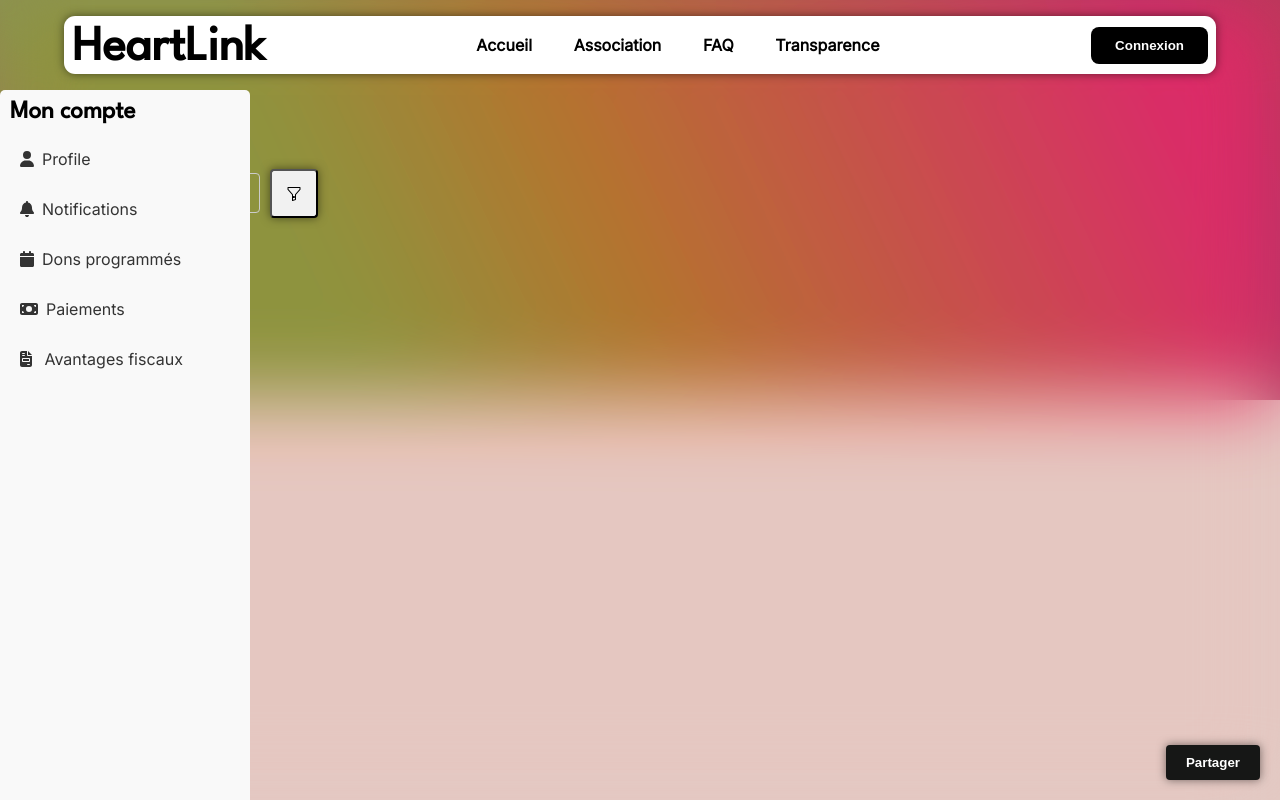
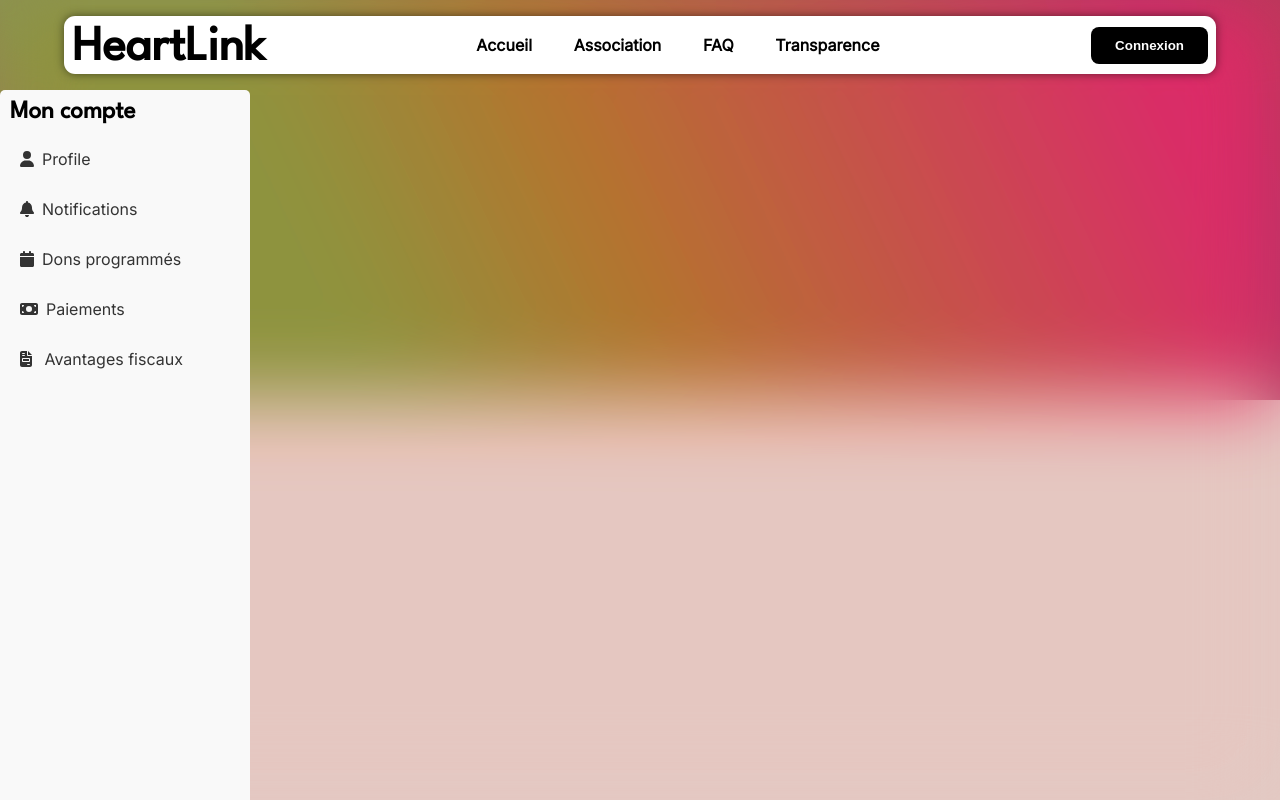
Before and after one commit to SachaWildCode/Projet-POEC, an Angular app: page /profile in a window 1280 px wide. Built offline with nearby package versions, Linux system fonts and the light colour scheme.

Commit message:
My fisrt push donationscomponent

```diff
--- a/src/app/app.routes.ts
+++ b/src/app/app.routes.ts
@@ -1,4 +1,5 @@
 import { Routes } from '@angular/router';
+import { DonationsComponent } from './components/donations/donations.component';
 import { LoginFormComponent } from './components/login-form/login-form.component';
 import { SidebarComponent } from './components/sidebar/sidebar.component';
 import { AssoPageComponent } from './pages/asso-page/asso-page.component';
@@ -32,7 +33,7 @@ export const routes: Routes = [
       },
       {
         path: 'dons',
-        component: SidebarComponent,
+        component: DonationsComponent,
       },
       {
         path: 'paiements',
--- a/src/app/pages/user-page/user-page.component.html
+++ b/src/app/pages/user-page/user-page.component.html
@@ -1,4 +1,3 @@
 <app-sidebar></app-sidebar>
 
 <router-outlet></router-outlet>
-<app-donations></app-donations>
```
Also changed, not shown: src/app/components/donations/donations.component.html (line endings or trailing spaces).
